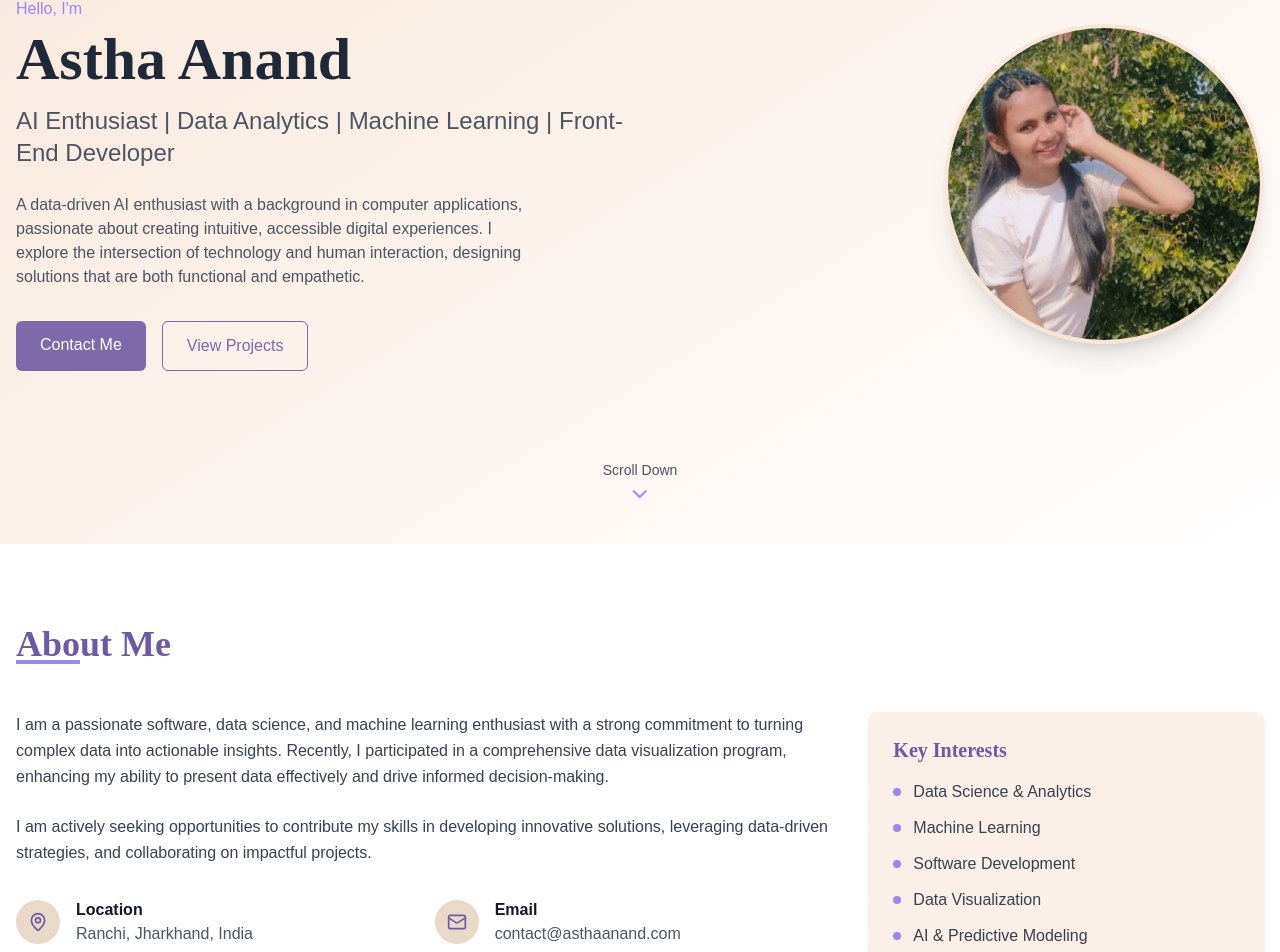
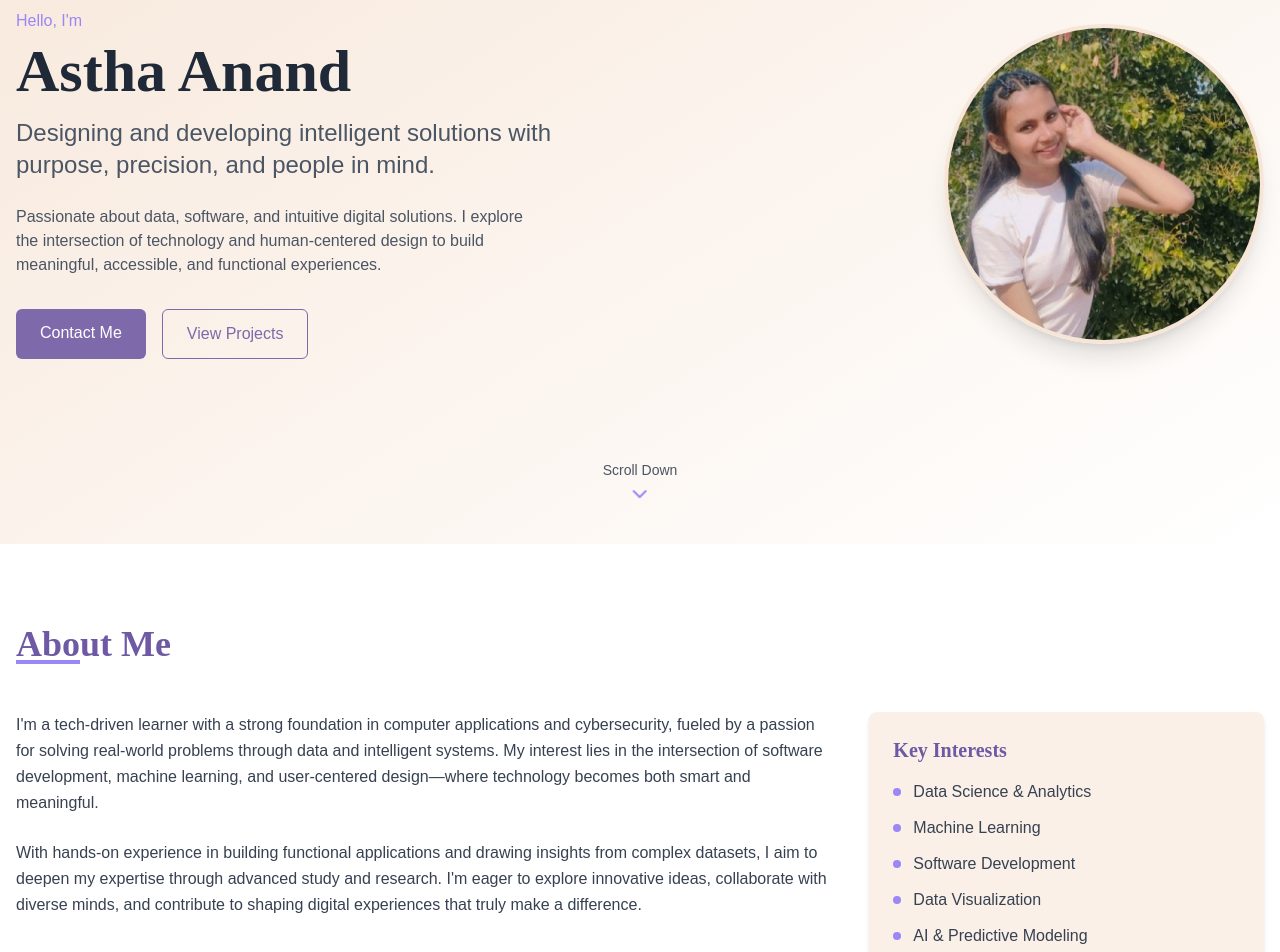
Before and after one commit to asthaanand12/asthasportfolio, a React (Vite) app: page / in a window 1280 px wide. Shown: the part 256-1208 px from the top of the page. Built offline with nearby package versions, Linux system fonts and the light colour scheme.

Commit message:
Refactor: Update content and add references
Update the home page, about me section, and navbar. Also, add a data visualization certificate and update references.

```diff
--- a/src/components/About.tsx
+++ b/src/components/About.tsx
@@ -1,4 +1,3 @@
-
 import { motion } from "framer-motion";
 import { Mail, MapPin, GraduationCap, Briefcase } from "lucide-react";
 
@@ -25,10 +24,15 @@ const About = () => {
             className="col-span-2"
           >
             <p className="text-gray-700 leading-relaxed mb-6">
-              I am a passionate software, data science, and machine learning enthusiast with a strong commitment to turning complex data into actionable insights. Recently, I participated in a comprehensive data visualization program, enhancing my ability to present data effectively and drive informed decision-making.
+              I'm a tech-driven learner with a strong foundation in computer applications and cybersecurity,
+              fueled by a passion for solving real-world problems through data and intelligent systems.
+              My interest lies in the intersection of software development, machine learning, and user-centered design—where
+              technology becomes both smart and meaningful.
             </p>
             <p className="text-gray-700 leading-relaxed mb-6">
-              I am actively seeking opportunities to contribute my skills in developing innovative solutions, leveraging data-driven strategies, and collaborating on impactful projects.
+              With hands-on experience in building functional applications and drawing insights from complex datasets,
+              I aim to deepen my expertise through advanced study and research. I'm eager to explore innovative ideas,
+              collaborate with diverse minds, and contribute to shaping digital experiences that truly make a difference.
             </p>
 
             <div className="grid grid-cols-1 sm:grid-cols-2 gap-4 mt-8">
@@ -48,7 +52,7 @@ const About = () => {
                 </div>
                 <div>
                   <h3 className="text-gray-900 font-semibold">Email</h3>
-                  <p className="text-gray-600">contact@asthaanand.com</p>
+                  <p className="text-gray-600">asthaanand1211@gmail.com</p>
                 </div>
               </div>
 
@@ -58,7 +62,7 @@ const About = () => {
                 </div>
                 <div>
                   <h3 className="text-gray-900 font-semibold">Education</h3>
-                  <p className="text-gray-600">Bachelor's in Cyber Security</p>
+                  <p className="text-gray-600">Bachelor's in Computer Application and Cyber Security</p>
                 </div>
               </div>
 
--- a/src/components/Hero.tsx
+++ b/src/components/Hero.tsx
@@ -1,4 +1,3 @@
-
 import { motion } from "framer-motion";
 import { ChevronDown } from "lucide-react";
 import { Link } from "react-scroll";
@@ -22,13 +21,11 @@ const Hero = () => {
               Astha Anand
             </h1>
             <h2 className="text-xl md:text-2xl text-gray-600 mb-6 font-light">
-              AI Enthusiast | Data Analytics | Machine Learning | Front-End Developer
+              Designing and developing intelligent solutions with purpose, precision, and people in mind.
             </h2>
             <p className="text-gray-600 mb-8 max-w-lg mx-auto md:mx-0">
-              A data-driven AI enthusiast with a background in computer applications,
-              passionate about creating intuitive, accessible digital experiences.
-              I explore the intersection of technology and human interaction,
-              designing solutions that are both functional and empathetic.
+              Passionate about data, software, and intuitive digital solutions. I explore the intersection
+              of technology and human-centered design to build meaningful, accessible, and functional experiences.
             </p>
             <div className="flex flex-wrap justify-center md:justify-start gap-4">
               <a
--- a/src/components/Navbar.tsx
+++ b/src/components/Navbar.tsx
@@ -1,4 +1,3 @@
-
 import { useState, useEffect } from "react";
 import { Link } from "react-scroll";
 import { Menu, X } from "lucide-react";
@@ -10,6 +9,7 @@ const navLinks = [
   { name: "Education", id: "education" },
   { name: "Skills", id: "skills" },
   { name: "Projects", id: "projects" },
+  { name: "References", id: "references" },
   { name: "Contact", id: "contact" },
 ];
 
--- a/src/components/References.tsx
+++ b/src/components/References.tsx
@@ -1,4 +1,3 @@
-
 import { motion } from "framer-motion";
 import {
   Dialog,
@@ -10,14 +9,15 @@ import {
 
 const references = [
   {
-    name: "Professor Name 1",
-    title: "Professor of Computer Science",
+    name: "Mr. Vikash Kumar Agarwal",
+    title: "Head of Department",
+    department: "Computer Application and Cyber Security",
     institution: "Jharkhand Raksha Shakti University",
     letter: "/path-to-reference-letter-1.png"
   },
   {
-    name: "Professor Name 2",
-    title: "Professor of Cyber Security",
+    name: "Dr. Priya Namrata Topno",
+    title: "Placement Cell In-Charge",
     institution: "Jharkhand Raksha Shakti University",
     letter: "/path-to-reference-letter-2.png"
   }
@@ -54,6 +54,9 @@ const References = () => {
                   <div className="bg-white p-6 rounded-lg shadow-md cursor-pointer hover:shadow-lg transition-shadow">
                     <h3 className="text-xl font-semibold text-gray-800">{ref.name}</h3>
                     <p className="text-data font-medium">{ref.title}</p>
+                    {ref.department && (
+                      <p className="text-gray-600">{ref.department}</p>
+                    )}
                     <p className="text-gray-600">{ref.institution}</p>
                     <button className="mt-4 text-blue-600 hover:text-blue-700">
                       View Reference Letter
--- a/src/data/skills-certifications.ts
+++ b/src/data/skills-certifications.ts
@@ -83,7 +83,7 @@ export const certifications = [
     date: "Jan 2025",
     credentialId: "pXFZh5PSZc9qD6PfP",
     skills: ["Data Analytics", "Data Visualization", "Data Clean Up"],
-    logo: "/lovable-uploads/f7d18d65-b06c-458c-a203-133976a3302a.png",
-    fullImage: "/lovable-uploads/f7d18d65-b06c-458c-a203-133976a3302a.png"
+    logo: "/lovable-uploads/0e57a448-a8a3-4571-b9d6-30a3ef23ad61.png",
+    fullImage: "/lovable-uploads/0e57a448-a8a3-4571-b9d6-30a3ef23ad61.png"
   }
 ];
```
Also changed, not shown: public/lovable-uploads/0e57a448-a8a3-4571-b9d6-30a3ef23ad61.png (added).
